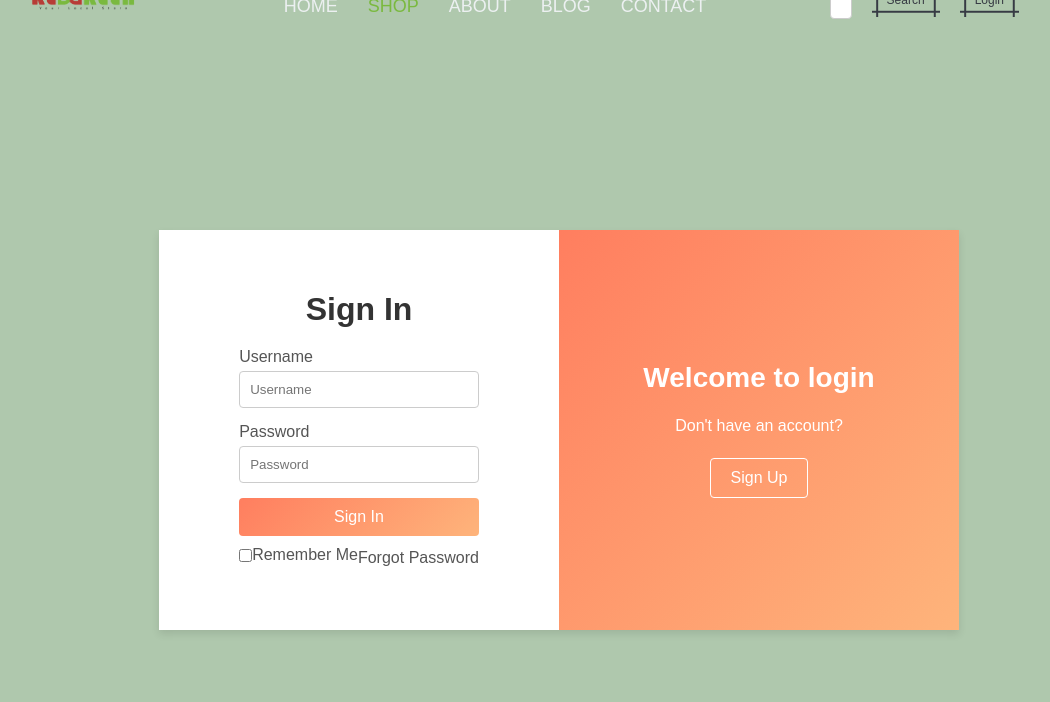
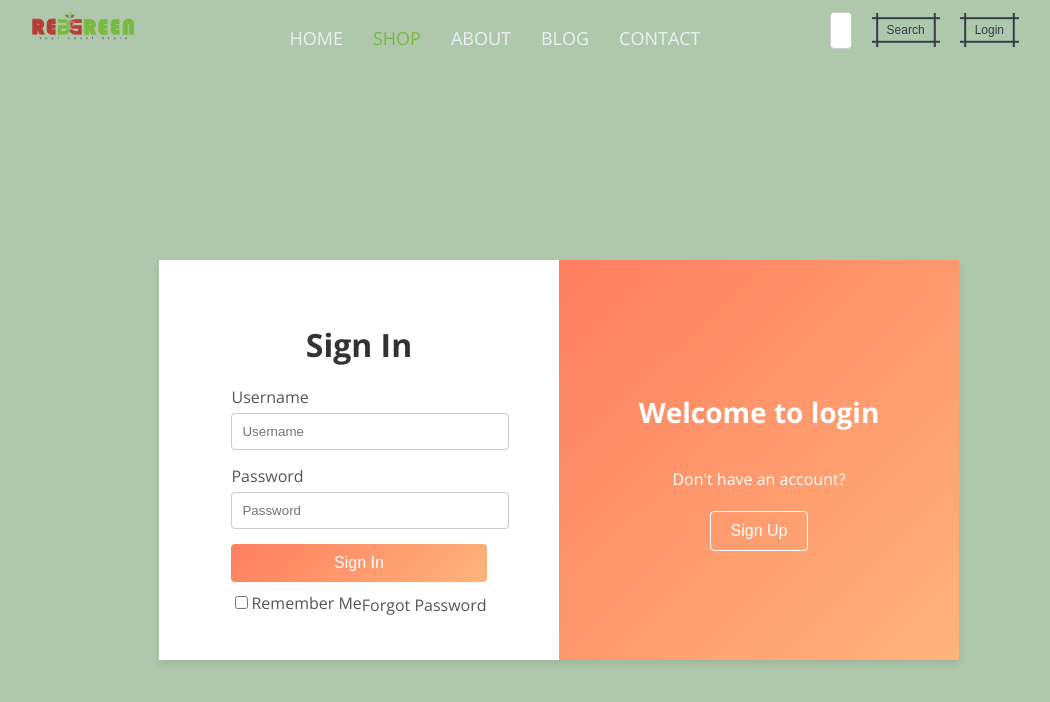
Before and after one commit to thummasreddy/red_green_front_end, a React (Create React App) app: page /login in a window 1280 px wide. Shown: the top 702 px of the page, without its empty margins (81-1131 px from the left). Built offline with nearby package versions, Linux system fonts and the light colour scheme.

Commit message:
working on login css

```diff
--- a/src/Components/Styles/Login.css
+++ b/src/Components/Styles/Login.css
@@ -1,26 +1,11 @@
-/* Reset some basic elements */
-body, h1, h2, p, form, div, label, input, button {
-    margin: 0;
-    padding: 0;
-    box-sizing: border-box;
-  }
-
-  body {
-    font-family: Arial, sans-serif;
-    background-color: #AFC8AD;
-    display: flex;
-    justify-content: center;
-    align-items: center;
-    height: 100vh;
-    margin: 0;
-  }
-
-  .login-container {
+/* Login.css */
+.login-container {
     display: flex;
     justify-content: center;
     align-items: center;
     width: 100%;
     height: 100vh;
+    background-color: #AFC8AD; /* Ensure this doesn't interfere with other components */
   }
 
   .login-box {
```
